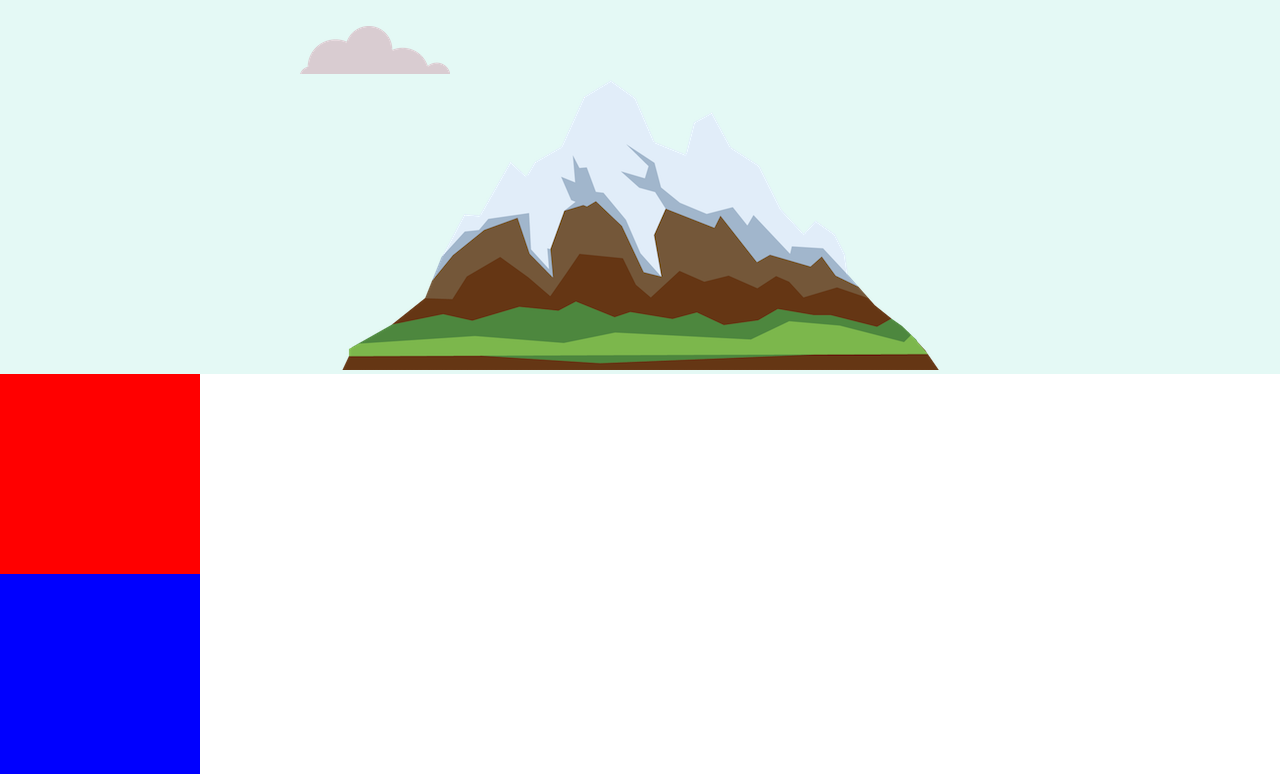
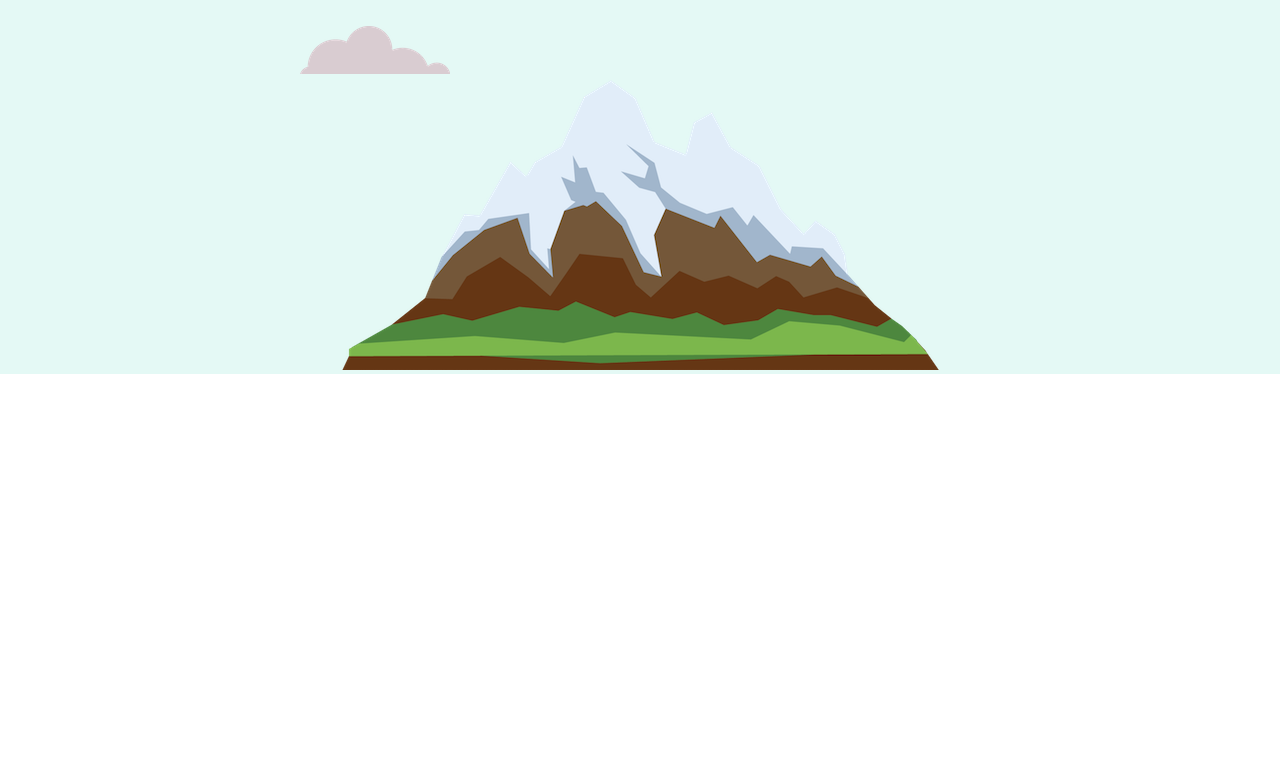
Before and after one commit to AntoniosKokiantonis/My-website, a plain HTML site: page index.html in a window 1280 px wide. Shown: the part 191-965 px from the top of the page. After the commit the page ends 800 px from the top, so only its background shows below. Drawn offline with Linux system fonts and the light colour scheme.

Commit message:
Update style.css

```diff
--- a/CSS/style.css
+++ b/CSS/style.css
@@ -28,15 +28,11 @@ h3 {
 }
 
 .middle-container {
-  background-color: red;
-  width: 200px;
-  height: 200px;
+
 }
 
 .bottom-container {
-  background-color: blue;
-  width: 200px;
-  height: 200px;
+
 }
 
 .pro {
```
